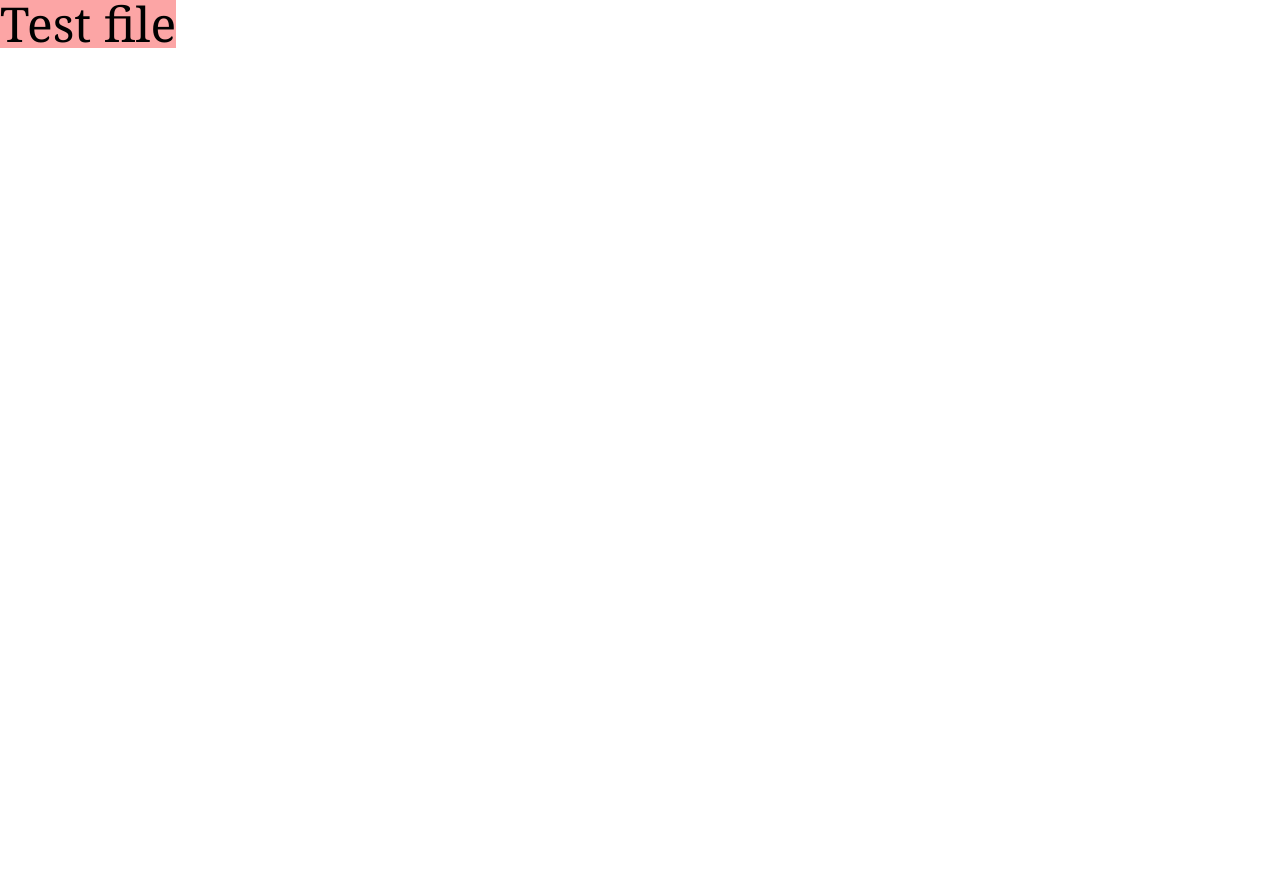
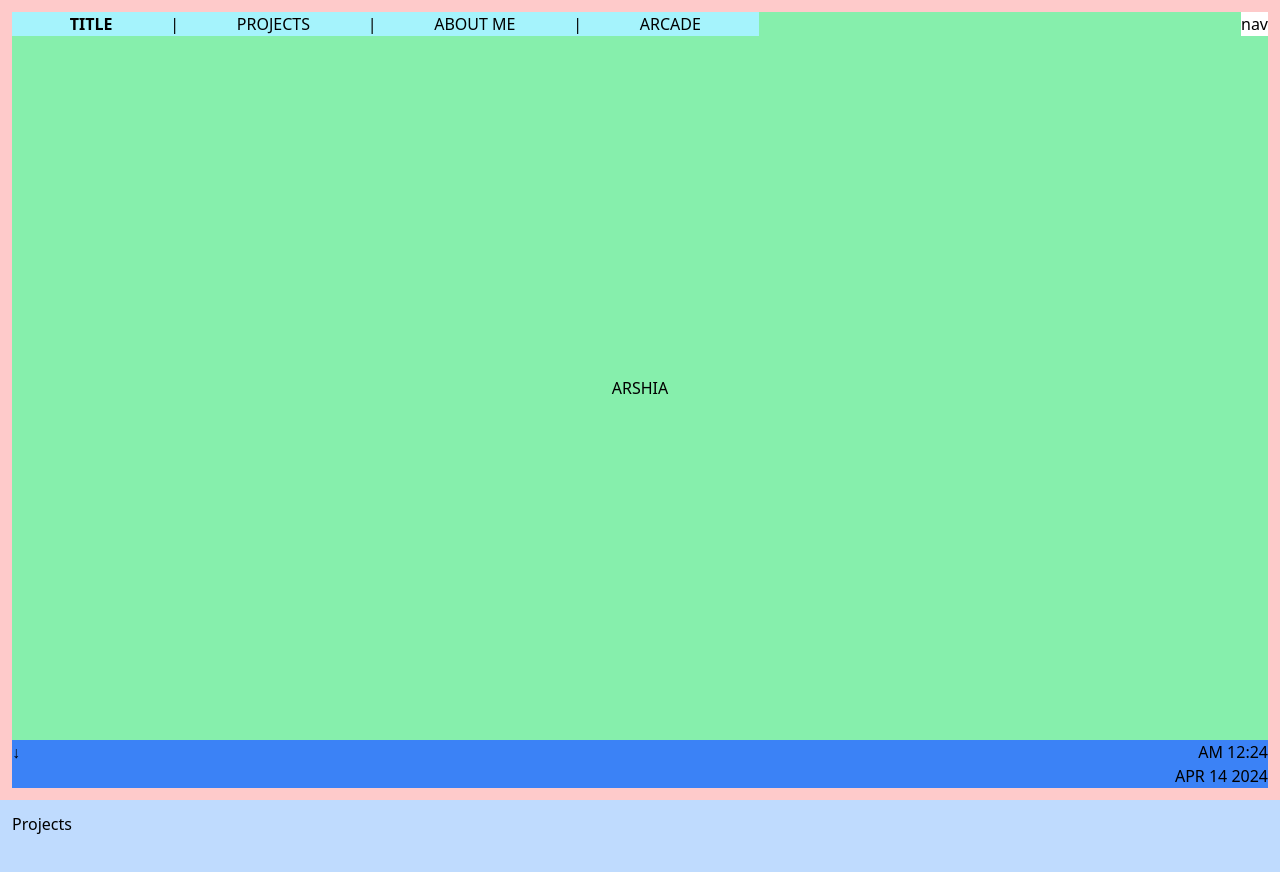
Before and after one commit to arshia-naseri/portfolio, a React (Create React App) app: page / in a window 1280 px wide. Shown: the top 872 px of the page. Before the commit the page ends 800 px from the top, so only its background shows below. Built offline with nearby package versions, Linux system fonts and the light colour scheme.

Commit message:
+ Main Section Template

```diff
--- a/src/App.js
+++ b/src/App.js
@@ -1,5 +1,10 @@
+import Desktop from "./Desktop view/desktop";
 function App() {
-  return <div className=" text-5xl font-serif w-fit bg-red-300">Test file</div>;
+  return (
+    <>
+      <Desktop />
+    </>
+  );
 }
 
 export default App;
--- /dev/null
+++ b/src/Desktop view/desktop.js
@@ -0,0 +1,37 @@
+const Desktop = () => {
+  return (
+    <main className="">
+      <ul className=" m-3 flex justify-evenly w-7/12 bg-cyan-200 fixed text-base">
+        <li className=" font-bold cursor-pointer">TITLE</li>
+        <li>|</li>
+        <li className=" cursor-pointer">PROJECTS</li>
+        <li>|</li>
+        <li className=" cursor-pointer">ABOUT ME</li>
+        <li>|</li>
+        <li className=" cursor-pointer">ARCADE</li>
+      </ul>
+      <section>
+        {/* Main Section */}
+        <section className=" p-3 bg-red-200 h-screen">
+          <section className=" bg-green-300 w-full h-full inline-flex flex-col">
+            <nav className=" ml-auto bg-white">nav</nav>
+            <section className=" mx-auto my-auto">ARSHIA</section>
+            <section className=" bg-blue-500 flex justify-between">
+              <div>↓</div>
+              <section className=" flex flex-col items-end">
+                <div>AM 12:24</div>
+                <div>APR 14 2024</div>
+              </section>
+            </section>
+          </section>
+        </section>
+
+        <section className=" p-3 bg-blue-200 h-screen">Projects</section>
+        <section className=" p-3 bg-green-200 h-screen">About</section>
+        <section className=" p-3 bg-orange-200 h-screen">Game</section>
+      </section>
+    </main>
+  );
+};
+
+export default Desktop;
```
